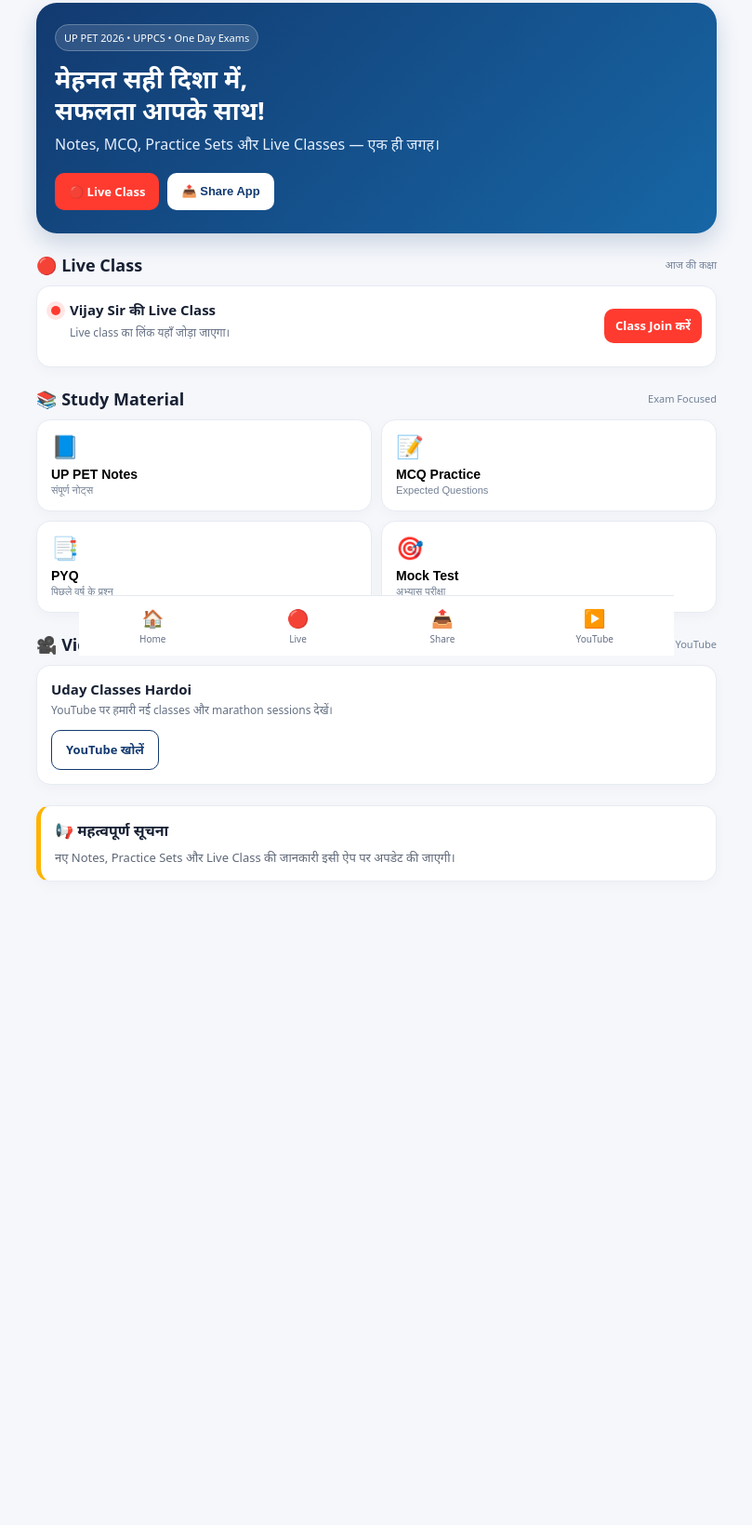
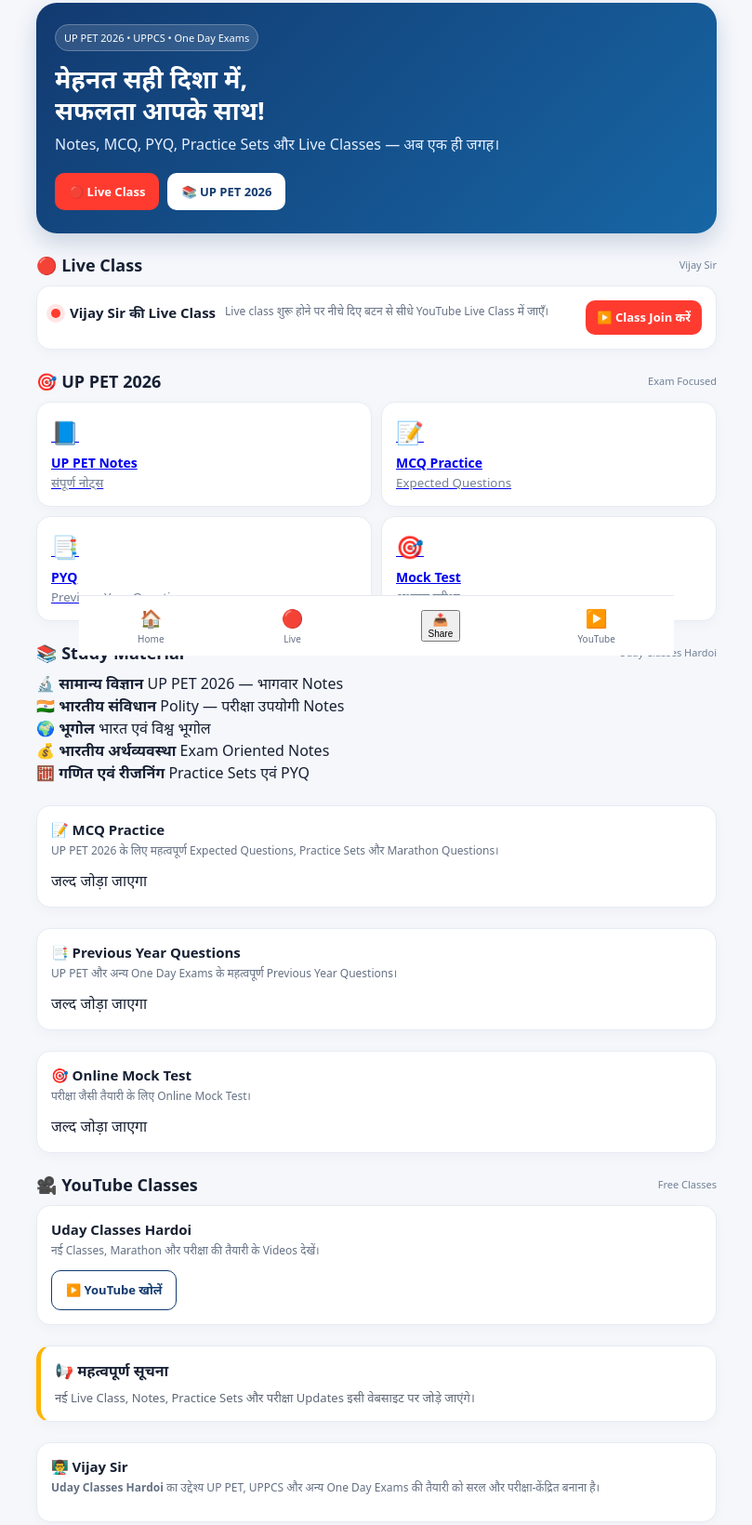
Before and after one commit to udayclasseshardoi/uday-classes-hardoi, a plain HTML site: page index.html in a window 1280 px wide. Shown: the part 95-1735 px from the top of the page at 93% size, without its empty margins (235-1044 px from the left). Before the commit the page ends 1143 px from the top, so only its background shows below. Drawn offline with Linux system fonts and the light colour scheme.

Commit message:
Update title and restructure HTML sections

```diff
--- a/index.html
+++ b/index.html
@@ -6,71 +6,310 @@
 <meta name="theme-color" content="#123a70">
 <link rel="manifest" href="manifest.json">
 <link rel="stylesheet" href="style.css">
-<title>Uday Classes Hardoi</title>
+<title>Uday Classes Hardoi | Vijay Sir</title>
 </head>
+
 <body>
+
 <header class="top">
   <div class="brand">
     <div class="logo">UC</div>
-    <div><h1>Uday Classes Hardoi</h1><p>Vijay Sir के साथ परीक्षा की तैयारी</p></div>
+    <div>
+      <h1>Uday Classes Hardoi</h1>
+      <p>Vijay Sir के साथ परीक्षा की तैयारी</p>
+    </div>
   </div>
   <button class="install" id="installBtn" hidden>📲 ऐप इंस्टॉल करें</button>
 </header>
 
 <section class="hero">
   <span class="tag">UP PET 2026 • UPPCS • One Day Exams</span>
+
   <h2>मेहनत सही दिशा में,<br>सफलता आपके साथ!</h2>
-  <p>Notes, MCQ, Practice Sets और Live Classes — एक ही जगह।</p>
+
+  <p>
+    Notes, MCQ, PYQ, Practice Sets और Live Classes —
+    अब एक ही जगह।
+  </p>
+
   <div class="actions">
     <a href="#live" class="btn primary">🔴 Live Class</a>
-    <button class="btn light" id="shareBtn">📤 Share App</button>
+    <a href="#pet" class="btn light">📚 UP PET 2026</a>
   </div>
 </section>
 
 <main>
+
+<!-- LIVE CLASS -->
 <section class="section" id="live">
-    <div class="sectionHead"><h2>🔴 Live Class</h2><span>आज की कक्षा</span></div>
+
+  <div class="sectionHead">
+    <h2>🔴 Live Class</h2>
+    <span>Vijay Sir</span>
+  </div>
+
   <div class="card livecard">
-      <div><div class="liveDot"></div><div><h3>Vijay Sir की Live Class</h3><p>Live class का लिंक यहाँ जोड़ा जाएगा।</p></div></div>
-      <a class="btn primary small" id="liveLink" href="#" target="_blank">Class Join करें</a>
+
+    <div>
+      <div class="liveDot"></div>
+
+      <h3>Vijay Sir की Live Class</h3>
+
+      <p>
+        Live class शुरू होने पर नीचे दिए बटन से सीधे
+        YouTube Live Class में जाएँ।
+      </p>
     </div>
+
+    <a
+      class="btn primary small"
+      href="https://www.youtube.com/results?search_query=Uday+Classes+Hardoi"
+      target="_blank"
+      rel="noopener">
+      ▶️ Class Join करें
+    </a>
+
+  </div>
+
 </section>
 
-  <section class="section">
-    <div class="sectionHead"><h2>📚 Study Material</h2><span>Exam Focused</span></div>
+
+<!-- UP PET -->
+<section class="section" id="pet">
+
+  <div class="sectionHead">
+    <h2>🎯 UP PET 2026</h2>
+    <span>Exam Focused</span>
+  </div>
+
   <div class="grid">
-      <button class="subject" onclick="showMessage('UP PET Notes')">📘<b>UP PET Notes</b><small>संपूर्ण नोट्स</small></button>
-      <button class="subject" onclick="showMessage('MCQ Practice')">📝<b>MCQ Practice</b><small>Expected Questions</small></button>
-      <button class="subject" onclick="showMessage('Previous Year')">📑<b>PYQ</b><small>पिछले वर्ष के प्रश्न</small></button>
-      <button class="subject" onclick="showMessage('Mock Test')">🎯<b>Mock Test</b><small>अभ्यास परीक्षा</small></button>
+
+    <a class="subject" href="#notes">
+      📘
+      <b>UP PET Notes</b>
+      <small>संपूर्ण नोट्स</small>
+    </a>
+
+    <a class="subject" href="#mcq">
+      📝
+      <b>MCQ Practice</b>
+      <small>Expected Questions</small>
+    </a>
+
+    <a class="subject" href="#pyq">
+      📑
+      <b>PYQ</b>
+      <small>Previous Year Questions</small>
+    </a>
+
+    <a class="subject" href="#mock">
+      🎯
+      <b>Mock Test</b>
+      <small>अभ्यास परीक्षा</small>
+    </a>
+
   </div>
+
 </section>
 
-  <section class="section">
-    <div class="sectionHead"><h2>🎥 Video Classes</h2><span>YouTube</span></div>
-    <div class="card">
-      <h3>Uday Classes Hardoi</h3>
-      <p>YouTube पर हमारी नई classes और marathon sessions देखें।</p>
-      <a class="btn outline" href="https://www.youtube.com/" target="_blank">YouTube खोलें</a>
+
+<!-- STUDY MATERIAL -->
+<section class="section" id="notes">
+
+  <div class="sectionHead">
+    <h2>📚 Study Material</h2>
+    <span>Uday Classes Hardoi</span>
   </div>
+
+  <div class="materialList">
+
+    <div class="material">
+      <b>🔬 सामान्य विज्ञान</b>
+      <span>UP PET 2026 — भागवार Notes</span>
+    </div>
+
+    <div class="material">
+      <b>🇮🇳 भारतीय संविधान</b>
+      <span>Polity — परीक्षा उपयोगी Notes</span>
+    </div>
+
+    <div class="material">
+      <b>🌍 भूगोल</b>
+      <span>भारत एवं विश्व भूगोल</span>
+    </div>
+
+    <div class="material">
+      <b>💰 भारतीय अर्थव्यवस्था</b>
+      <span>Exam Oriented Notes</span>
+    </div>
+
+    <div class="material">
+      <b>🧮 गणित एवं रीजनिंग</b>
+      <span>Practice Sets एवं PYQ</span>
+    </div>
+
+  </div>
+
 </section>
 
+
+<!-- MCQ -->
+<section class="section" id="mcq">
+
+  <div class="card highlight">
+
+    <h3>📝 MCQ Practice</h3>
+
+    <p>
+      UP PET 2026 के लिए महत्वपूर्ण Expected Questions,
+      Practice Sets और Marathon Questions।
+    </p>
+
+    <span class="coming">जल्द जोड़ा जाएगा</span>
+
+  </div>
+
+</section>
+
+
+<!-- PYQ -->
+<section class="section" id="pyq">
+
+  <div class="card">
+
+    <h3>📑 Previous Year Questions</h3>
+
+    <p>
+      UP PET और अन्य One Day Exams के महत्वपूर्ण
+      Previous Year Questions।
+    </p>
+
+    <span class="coming">जल्द जोड़ा जाएगा</span>
+
+  </div>
+
+</section>
+
+
+<!-- MOCK TEST -->
+<section class="section" id="mock">
+
+  <div class="card">
+
+    <h3>🎯 Online Mock Test</h3>
+
+    <p>
+      परीक्षा जैसी तैयारी के लिए Online Mock Test।
+    </p>
+
+    <span class="coming">जल्द जोड़ा जाएगा</span>
+
+  </div>
+
+</section>
+
+
+<!-- YOUTUBE -->
 <section class="section">
+
+  <div class="sectionHead">
+    <h2>🎥 YouTube Classes</h2>
+    <span>Free Classes</span>
+  </div>
+
+  <div class="card">
+
+    <h3>Uday Classes Hardoi</h3>
+
+    <p>
+      नई Classes, Marathon और परीक्षा की तैयारी के
+      Videos देखें।
+    </p>
+
+    <a
+      class="btn outline"
+      href="https://www.youtube.com/results?search_query=Uday+Classes+Hardoi"
+      target="_blank"
+      rel="noopener">
+      ▶️ YouTube खोलें
+    </a>
+
+  </div>
+
+</section>
+
+
+<!-- NOTICE -->
+<section class="section">
+
   <div class="notice">
+
     <b>📢 महत्वपूर्ण सूचना</b>
-      <p>नए Notes, Practice Sets और Live Class की जानकारी इसी ऐप पर अपडेट की जाएगी।</p>
+
+    <p>
+      नई Live Class, Notes, Practice Sets और
+      परीक्षा Updates इसी वेबसाइट पर जोड़े जाएंगे।
+    </p>
+
   </div>
+
 </section>
+
+
+<!-- ABOUT -->
+<section class="section">
+
+  <div class="card">
+
+    <h3>👨‍🏫 Vijay Sir</h3>
+
+    <p>
+      <strong>Uday Classes Hardoi</strong> का उद्देश्य
+      UP PET, UPPCS और अन्य One Day Exams की
+      तैयारी को सरल और परीक्षा-केंद्रित बनाना है।
+    </p>
+
+  </div>
+
+</section>
+
 </main>
 
+
+<!-- BOTTOM MENU -->
 <nav class="bottom">
-  <a href="#">🏠<span>Home</span></a>
-  <a href="#live">🔴<span>Live</span></a>
-  <a href="#" id="bottomShare">📤<span>Share</span></a>
-  <a href="https://www.youtube.com/" target="_blank">▶️<span>YouTube</span></a>
+
+  <a href="#">
+    🏠
+    <span>Home</span>
+  </a>
+
+  <a href="#live">
+    🔴
+    <span>Live</span>
+  </a>
+
+  <button id="bottomShare">
+    📤
+    <span>Share</span>
+  </button>
+
+  <a
+    href="https://www.youtube.com/results?search_query=Uday+Classes+Hardoi"
+    target="_blank"
+    rel="noopener">
+
+    ▶️
+    <span>YouTube</span>
+
+  </a>
+
 </nav>
 
+
 <div class="toast" id="toast"></div>
+
 <script src="app.js"></script>
+
 </body>
 </html>
```
Lines whose indentation alone changed are shown as unchanged.
